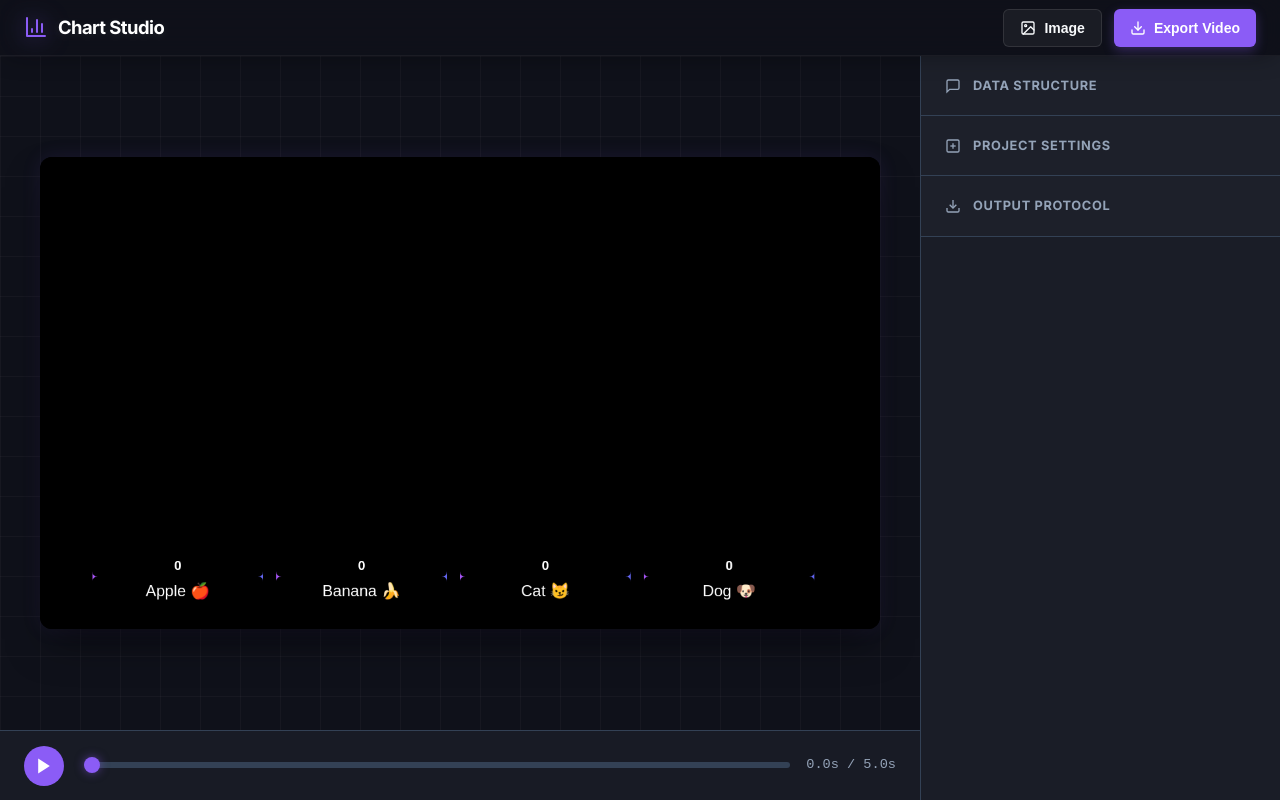
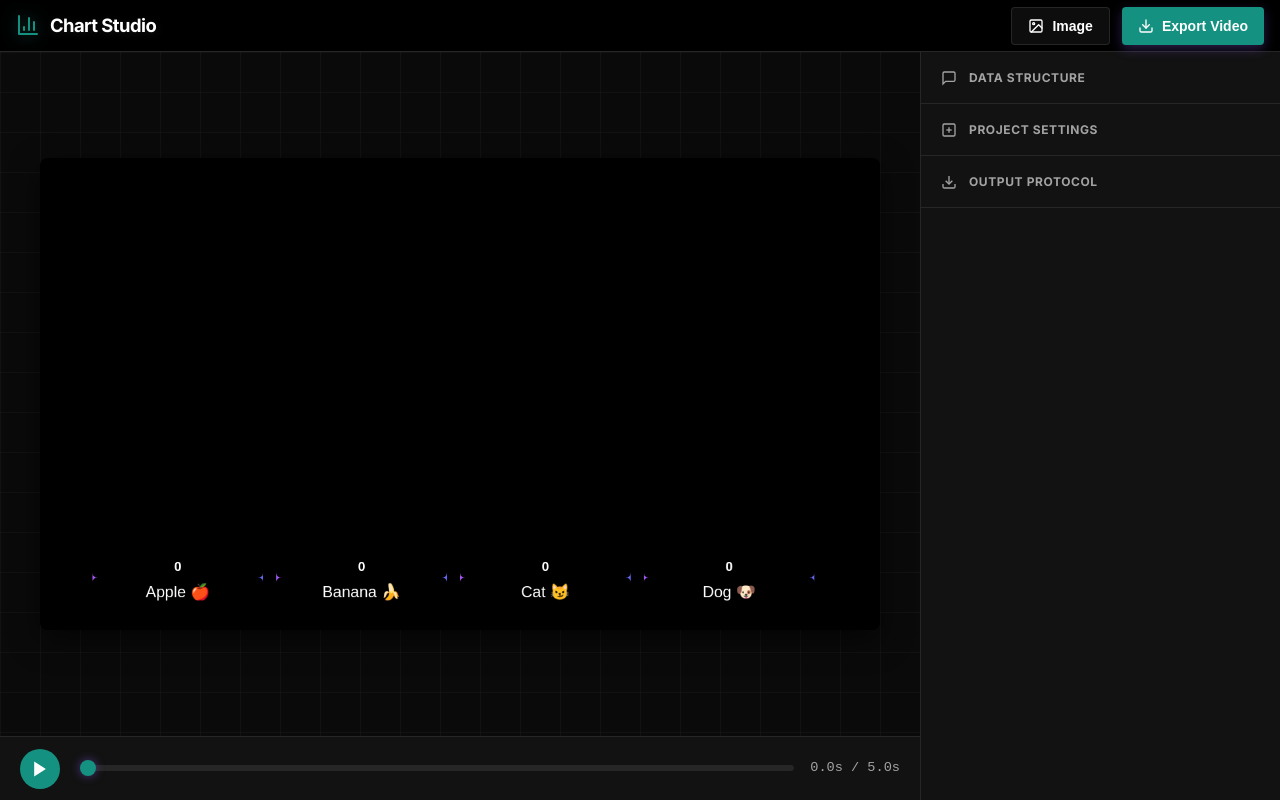
Before and after one commit to simplearyan/chart-studio, a website built with Vite: page index.html in a window 1280 px wide. Built offline with nearby package versions, Linux system fonts and the light colour scheme; some packages are replaced by stand-ins of ours.

Commit message:
feat: pro-depth neutral dark theme with teal accents

```diff
--- a/export-styles.css
+++ b/export-styles.css
@@ -52,9 +52,9 @@
 
 .toggle-btn.active {
     background-color: var(--accent-primary);
-    color: #fff;
+    color: #000;
     border-color: var(--accent-primary);
-    box-shadow: 0 4px 12px rgba(0, 0, 0, 0.2);
+    box-shadow: 0 4px 12px rgba(45, 212, 191, 0.2);
 }
 
 /* Format specifics */
@@ -104,10 +104,10 @@
 
 /* Active Process Glows */
 .process-render.active {
-    background-color: rgba(139, 92, 246, 0.1);
+    background-color: rgba(45, 212, 191, 0.1);
     border-color: var(--accent-primary);
     color: var(--accent-primary);
-    box-shadow: 0 4px 15px rgba(139, 92, 246, 0.2);
+    box-shadow: 0 4px 15px rgba(45, 212, 191, 0.15);
 }
 
 .process-record.active {
@@ -163,6 +163,6 @@
 
 .fps-btn.active {
     background-color: var(--accent-primary);
-    color: #fff;
-    box-shadow: 0 2px 8px rgba(139, 92, 246, 0.3);
+    color: #000;
+    box-shadow: 0 2px 8px rgba(45, 212, 191, 0.3);
 }
--- a/style.css
+++ b/style.css
@@ -1,18 +1,18 @@
 :root {
-    --bg-primary: #0f111a;
-    --bg-secondary: #1a1d27;
-    --bg-panel: #232736;
-    --text-primary: #f8fafc;
-    --text-secondary: #94a3b8;
-    --accent-primary: #8b5cf6;
-    --accent-hover: #7c3aed;
-    --border-color: #334155;
+    --bg-primary: #0a0a0a;    /* Deep CapCut Base */
+    --bg-secondary: #121212;  /* Sidebar Surfaces */
+    --bg-panel: #1e1e1e;      /* Interactive Sub-panels */
+    --text-primary: #ffffff;
+    --text-secondary: #a3a3a3; /* Muted for low eye strain */
+    --accent-primary: #149180; /* CapCut Teal */
+    --accent-hover: #14b8a6;
+    --border-color: #262626;  /* Minimalist Depth */
 
-    --radius-sm: 6px;
-    --radius-md: 12px;
-    --radius-lg: 16px;
+    --radius-sm: 4px;
+    --radius-md: 8px;
+    --radius-lg: 12px;
 
-    --shadow-premium: 0 20px 40px -10px rgba(0, 0, 0, 0.5), 0 0 20px rgba(139, 92, 246, 0.1);
+    --shadow-premium: 0 10px 30px rgba(0, 0, 0, 0.6);
 }
 
 .hidden { display: none !important; }
@@ -58,17 +58,14 @@ body {
 }
 
 .studio-header {
-    height: 56px;
-    background-color: rgba(15, 17, 26, 0.6);
-    backdrop-filter: blur(16px);
-    -webkit-backdrop-filter: blur(16px);
-    border-bottom: 1px solid rgba(255, 255, 255, 0.05);
-    box-shadow: 0 4px 24px -6px rgba(0, 0, 0, 0.4);
+    height: 52px;
+    background-color: #000000;
+    border-bottom: 1px solid var(--border-color);
     display: flex;
     justify-content: space-between;
     align-items: center;
-    padding: 0 24px;
-    z-index: 10;
+    padding: 0 16px;
+    z-index: 50;
 }
 
 .logo {
@@ -85,7 +82,7 @@ body {
 
 .logo svg {
     color: var(--accent-primary);
-    filter: drop-shadow(0 0 12px rgba(139, 92, 246, 0.6));
+    filter: drop-shadow(0 0 8px rgba(45, 212, 191, 0.4));
 }
 
 .header-actions {
@@ -123,9 +120,9 @@ details.accordion {
 }
 
 details.accordion summary {
-    padding: 20px 24px;
+    padding: 16px 20px;
     font-weight: 700;
-    font-size: 0.8rem;
+    font-size: 0.75rem;
     text-transform: uppercase;
     letter-spacing: 0.05em;
     color: var(--text-secondary);
@@ -134,13 +131,14 @@ details.accordion summary {
     display: flex;
     align-items: center;
     gap: 12px;
-    background-color: rgba(255,255,255,0.01);
+    background-color: transparent;
     transition: all 0.2s;
+    border-top: 1px solid transparent;
 }
 
 details.accordion summary:hover {
-    background-color: rgba(255,255,255,0.04);
     color: var(--text-primary);
+    background-color: var(--bg-panel);
 }
 
 details.accordion summary::-webkit-details-marker {
@@ -330,13 +328,12 @@ details.accordion summary::-webkit-details-marker {
 
 /* Playback Controls */
 .playback-controls {
-    height: 70px;
-    background-color: rgba(26, 29, 39, 0.9);
-    backdrop-filter: blur(10px);
+    height: 64px;
+    background-color: #121212;
     border-top: 1px solid var(--border-color);
     display: flex;
     align-items: center;
-    padding: 0 24px;
+    padding: 0 20px;
     gap: 20px;
 }
 
```
